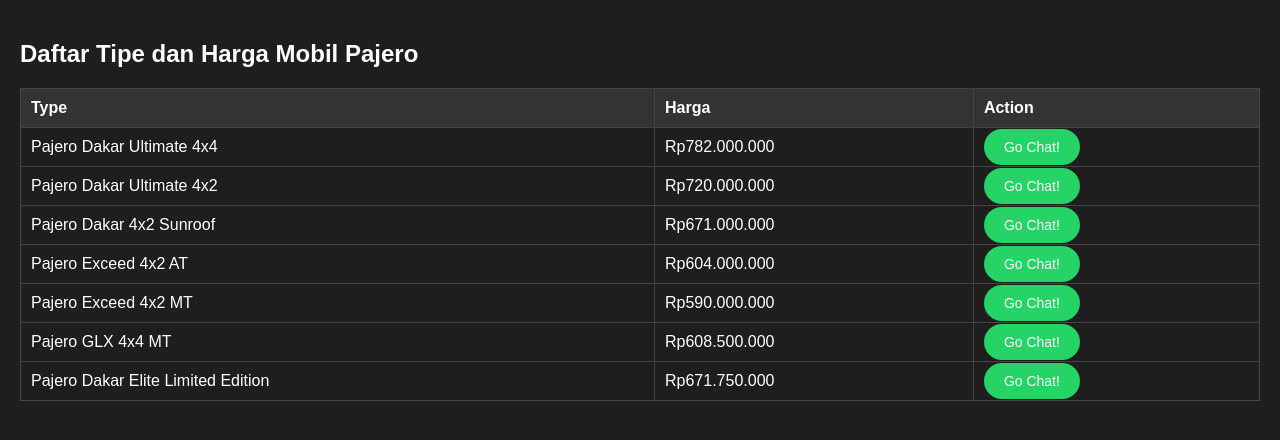
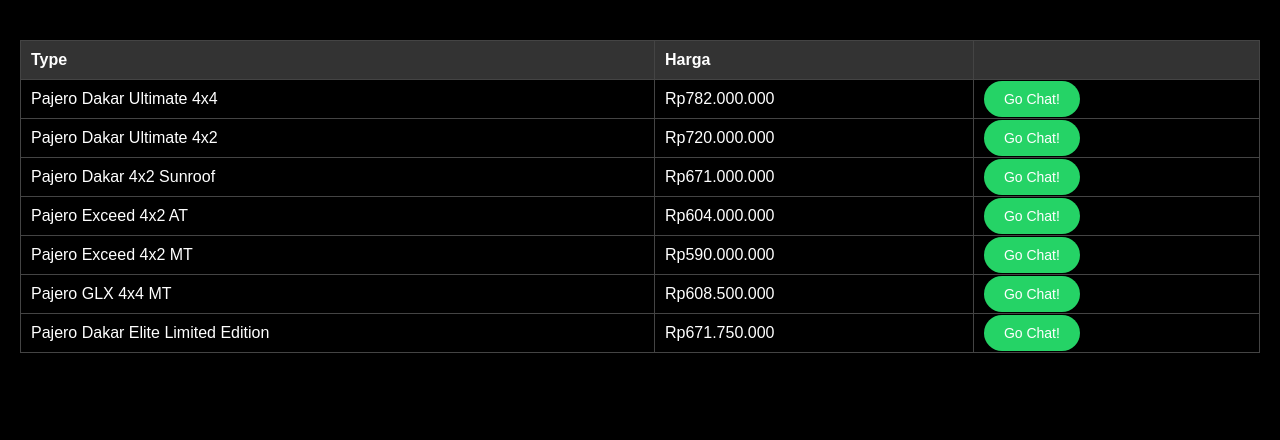
Before and after one commit to whatsovergetme/katalog-mitsubishitasik, a plain HTML site: page index.html in a window 1280 px wide. Drawn offline with Linux system fonts and the light colour scheme.

Commit message:
Update index.html

```diff
--- a/index.html
+++ b/index.html
@@ -3,11 +3,10 @@
 <head>
     <meta charset="UTF-8">
     <meta name="viewport" content="width=device-width, initial-scale=1.0">
-    <title>Tabel Harga Pajero</title>
     <style>
         body {
             font-family: Arial, sans-serif;
-            background-color: #1e1e1e;
+            background-color: #000000;
             color: white;
             margin: 0;
             padding: 20px;
@@ -39,7 +38,7 @@
         .whatsapp-button:hover {
             background-color: #1ebe57;
         }
-        @media (max-width: 600px) {
+        @media (max-width: 768px) {
             th, td {
                 display: block;
                 width: 100%;
@@ -61,13 +60,12 @@
 </head>
 <body>
 
-    <h2>Daftar Tipe dan Harga Mobil Pajero</h2>
     <table>
         <thead>
             <tr>
                 <th>Type</th>
                 <th>Harga</th>
-                <th>Action</th>
+                <th> </th>
             </tr>
         </thead>
         <tbody>
```
